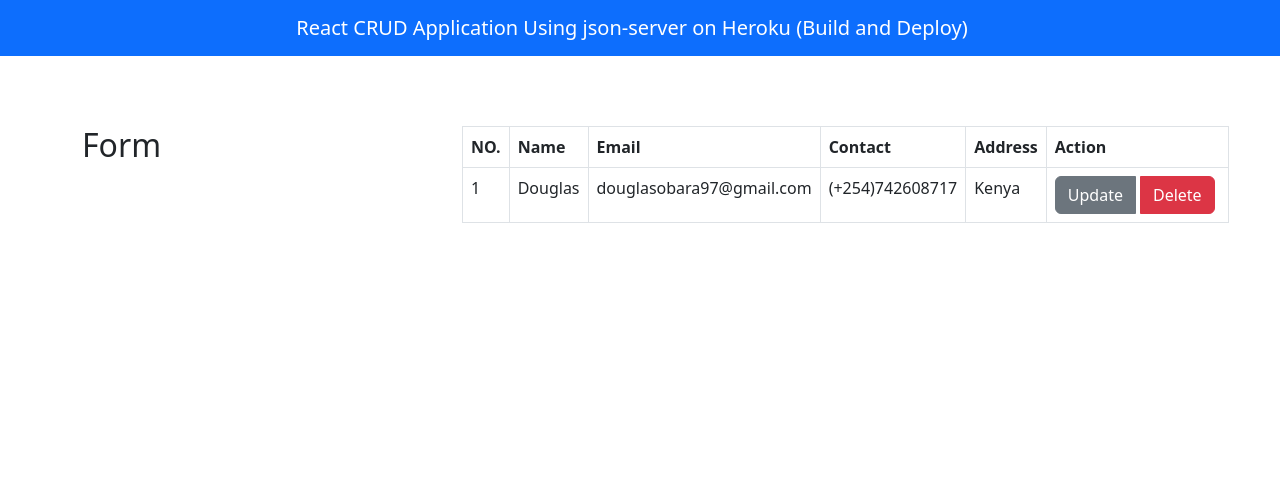
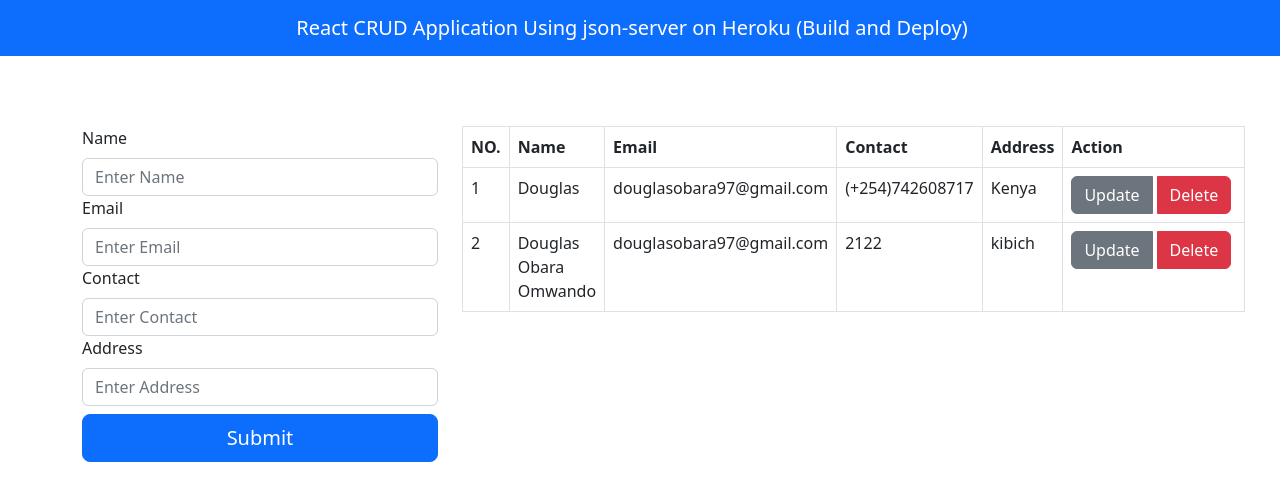
Before and after one commit to Douglas254/Json-Server-CRUD, a React (Create React App) app: page / in a window 1280 px wide. Shown: the top 500 px of the page. Built offline with nearby package versions, Linux system fonts and the light colour scheme; data requests are answered from the project's data file.

Commit message:
create add and delete operations

```diff
--- a/db.json
+++ b/db.json
@@ -6,6 +6,13 @@
       "email": "douglasobara97@gmail.com",
       "contact": "(+254)742608717",
       "id": 1
+    },
+    {
+      "name": "Douglas Obara Omwando",
+      "email": "douglasobara97@gmail.com",
+      "contact": "2122",
+      "address": "kibich",
+      "id": 2
     }
   ]
 }
--- a/src/App.js
+++ b/src/App.js
@@ -17,8 +17,19 @@ import "./App.css";
 // our API
 const api = "http://localhost:5000/users";
 
+const initialState = {
+  name: "",
+  email: "",
+  contact: "",
+  address: "",
+};
+
 function App() {
+  const [state, setState] = useState(initialState);
   const [data, setData] = useState([]);
+
+  // destructuring
+  const { name, email, contact, address } = state;
 
   useEffect(() => {
     loadUsers();
@@ -28,6 +39,35 @@ function App() {
     const response = await axios.get(api);
     setData(response.data);
     // console.log(response.data);
+  };
+
+  // function to handle the change event
+  const handleChange = (e) => {
+    let { name, value } = e.target;
+    setState({ ...state, [name]: value });
+  };
+
+  // functon to handle our submission
+  const handleSubmit = (e) => {
+    e.preventDefault();
+    if (!name || !email || !contact || !address) {
+      toast.error("Please fill all the input fields");
+    } else {
+      axios.post(api, state);
+      toast.success("Added Successfully");
+      setState({ name: "", email: "", contact: "", address: "" });
+      // call to update automatic after POST without refreshing browsers
+      setTimeout(() => loadUsers(), 500);
+    }
+  };
+
+  // function to perform the delete operation
+  const handleDelete = async (id) => {
+    if (window.confirm("Are you sure wanted to delete that user ?")) {
+      axios.delete(`${api}/${id}`);
+      toast.success("Deleted Successfully");
+      setTimeout(() => loadUsers(), 500);
+    }
   };
   return (
     <>
@@ -40,7 +80,53 @@ function App() {
       <Container style={{ marginTop: "70px" }}>
         <Row>
           <Col md={4}>
-            <h2>Form</h2>
+            <Form onSubmit={handleSubmit}>
+              <Form.Group>
+                <Form.Label style={{ textAlign: "left" }}>Name</Form.Label>
+                <Form.Control
+                  type="text"
+                  placeholder="Enter Name"
+                  name="name"
+                  value={name}
+                  onChange={handleChange}
+                />
+              </Form.Group>
+              <Form.Group>
+                <Form.Label style={{ textAlign: "left" }}>Email</Form.Label>
+                <Form.Control
+                  type="text"
+                  placeholder="Enter Email"
+                  name="email"
+                  value={email}
+                  onChange={handleChange}
+                />
+              </Form.Group>
+              <Form.Group>
+                <Form.Label style={{ textAlign: "left" }}>Contact</Form.Label>
+                <Form.Control
+                  type="text"
+                  placeholder="Enter Contact"
+                  name="contact"
+                  value={contact}
+                  onChange={handleChange}
+                />
+              </Form.Group>
+              <Form.Group>
+                <Form.Label style={{ textAlign: "left" }}>Address</Form.Label>
+                <Form.Control
+                  type="text"
+                  placeholder="Enter Address"
+                  name="address"
+                  value={address}
+                  onChange={handleChange}
+                />
+              </Form.Group>
+              <div className="d-grid gap-2 mt-2">
+                <Button type="submit" variant="primary" size="lg">
+                  Submit
+                </Button>
+              </div>
+            </Form>
           </Col>
           <Col md={8}>
             <Table bordered hover>
@@ -76,6 +162,7 @@ function App() {
                           <Button
                             style={{ marginRight: "5px" }}
                             variant="danger"
+                            onClick={() => handleDelete(item.id)}
                           >
                             Delete
                           </Button>
```
